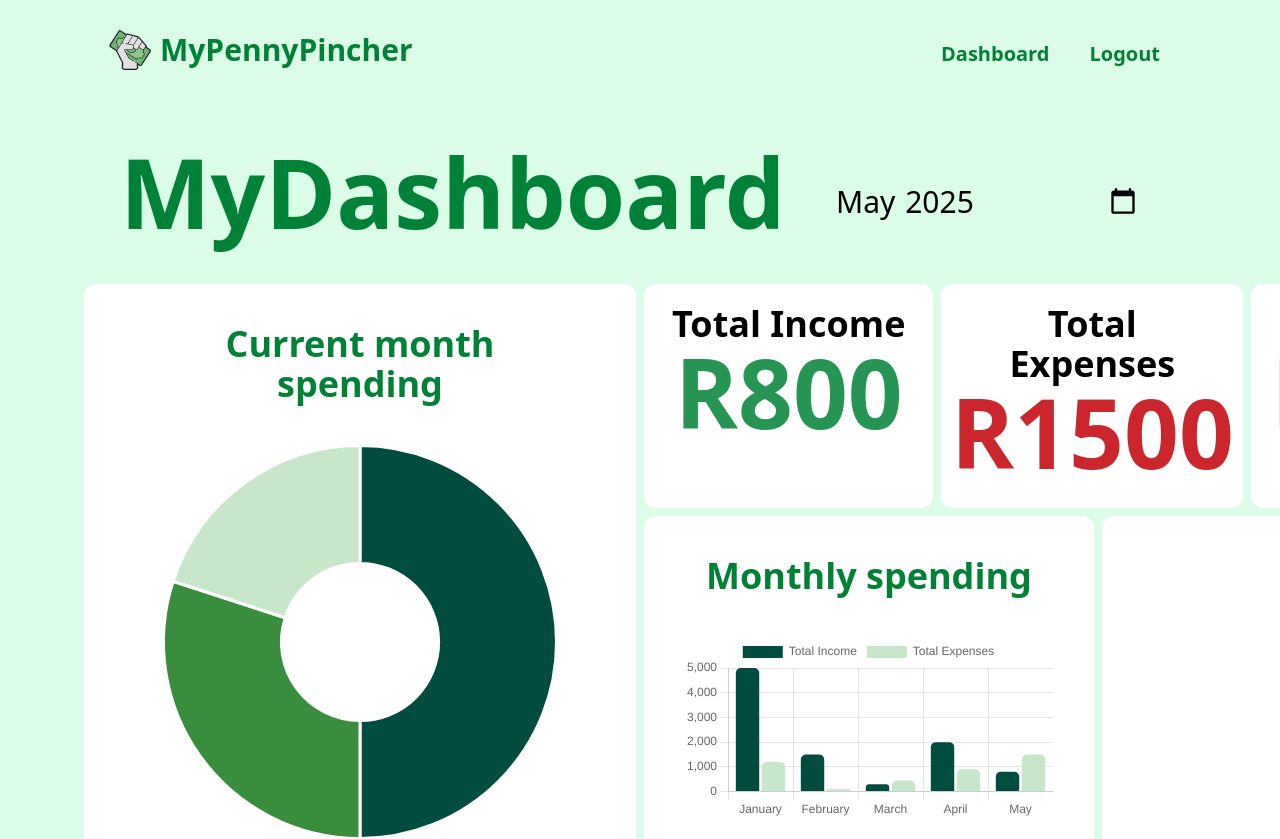
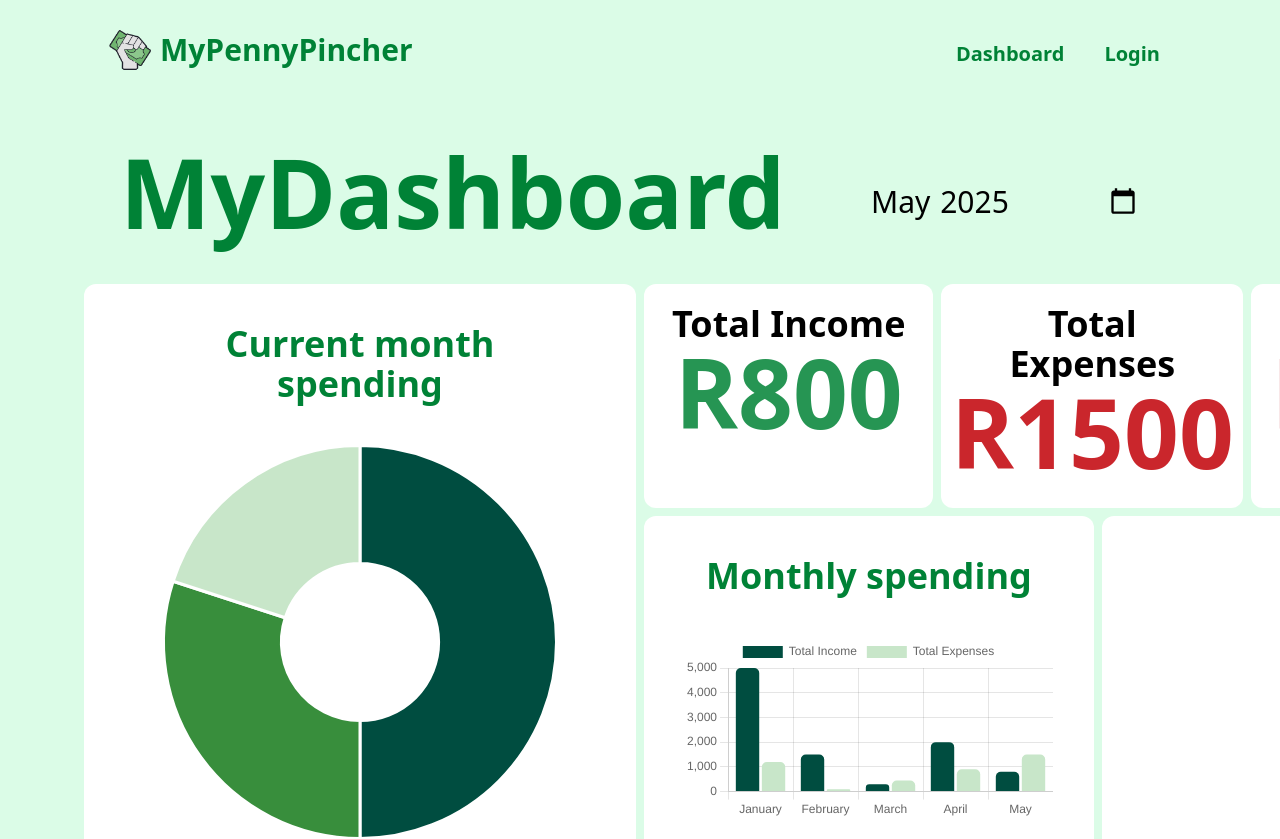
Before and after one commit to Tewahido/MyPennyPincher, a React (Vite) app in the folder MyPennyPincher_Client/: page /dashboard in a window 1280 px wide. Shown: the top 839 px of the page. Built offline with nearby package versions, Linux system fonts and the light colour scheme.

Commit message:
Added Redux for conditional rendering of login/logout buttons on NavBar

```diff
--- a/MyPennyPincher_Client/package.json
+++ b/MyPennyPincher_Client/package.json
@@ -10,11 +10,13 @@
     "preview": "vite preview"
   },
   "dependencies": {
+    "@reduxjs/toolkit": "^2.8.1",
     "@tailwindcss/vite": "^4.1.5",
     "chart.js": "^4.4.9",
     "react": "^19.1.0",
     "react-chartjs-2": "^5.3.0",
     "react-dom": "^19.1.0",
+    "react-redux": "^9.2.0",
     "tailwindcss": "^4.1.5"
   },
   "devDependencies": {
--- a/MyPennyPincher_Client/src/components/AppWrapper.jsx
+++ b/MyPennyPincher_Client/src/components/AppWrapper.jsx
@@ -3,6 +3,8 @@ import Navbar from "./Navbar.jsx";
 import HomePageNavbar from "./HomePageNavbar.jsx";
 import App from "../App.jsx";
 import Footer from "./Footer.jsx";
+import { Provider } from "react-redux";
+import { store } from "../store/store.js";
 
 export default function AppWrapper() {
   const location = useLocation();
@@ -10,9 +12,11 @@ export default function AppWrapper() {
 
   return (
     <>
-      {isHome ? <HomePageNavbar /> : <Navbar />}
-      <App />
-      <Footer />
+      <Provider store={store}>
+        {isHome ? <HomePageNavbar /> : <Navbar />}
+        <App />
+        <Footer />
+      </Provider>
     </>
   );
 }
--- a/MyPennyPincher_Client/src/components/HomePageNavbar.jsx
+++ b/MyPennyPincher_Client/src/components/HomePageNavbar.jsx
@@ -2,8 +2,11 @@ import { Link } from "react-router-dom";
 import Logo from "/GrabbingMoneyColor_Icon.png";
 import GreenBg from "../assets/Plain_Green_Background_Wallpaper.jpg";
 import { useState, useEffect } from "react";
+import { useSelector } from "react-redux";
 
 export default function Navbar() {
+  const user = useSelector((state) => state.user);
+
   const [scrolled, setScrolled] = useState(false);
 
   useEffect(() => {
@@ -47,10 +50,10 @@ export default function Navbar() {
             Dashboard
           </Link>
           <Link
-            to="/logout"
+            to={user.LoggedIn ? "/logout" : "/login"}
             className="text-gray-300 font-bold sm:text-lg lg:text-xl mb-3 hover:underline hover:text-white transition duration-300"
           >
-            Logout
+            {user.LoggedIn ? "Logout" : "Login"}
           </Link>
         </div>
       </nav>
--- a/MyPennyPincher_Client/src/components/Navbar.jsx
+++ b/MyPennyPincher_Client/src/components/Navbar.jsx
@@ -1,8 +1,11 @@
 import { Link } from "react-router-dom";
 import Logo from "/GrabbingMoneyColor_Icon.png";
 import { useState, useEffect } from "react";
+import { useSelector } from "react-redux";
 
 export default function Navbar() {
+  const user = useSelector((state) => state.user);
+
   const [scrolled, setScrolled] = useState(false);
 
   useEffect(() => {
@@ -41,10 +44,10 @@ export default function Navbar() {
             Dashboard
           </Link>
           <Link
-            to="/logout"
+            to={user.LoggedIn ? "/logout" : "/login"}
             className="text-green-700 font-bold sm:text-lg lg:text-xl mb-3 hover:underline hover:text-green-600 transition duration-300"
           >
-            Logout
+            {user.LoggedIn ? "Logout" : "Login"}
           </Link>
         </div>
       </nav>
--- a/MyPennyPincher_Client/src/pages/Dashboard/Dashboard.jsx
+++ b/MyPennyPincher_Client/src/pages/Dashboard/Dashboard.jsx
@@ -128,6 +128,8 @@ export default function Dashboard() {
             onChange={(event) => handleChangeMonth(event)}
             value={selectedMonth}
             className="text-3xl m-5 cursor-pointer "
+            max={new Date().toISOString().slice(0, 7)}
+            min="2020-01"
           />
         </div>
         <div className="w-full ">
--- a/MyPennyPincher_Client/src/pages/Dashboard/components/ManageExpenseModal.jsx
+++ b/MyPennyPincher_Client/src/pages/Dashboard/components/ManageExpenseModal.jsx
@@ -46,7 +46,8 @@ const ManageExpenseModal = forwardRef(function ManageExpenseModal(
             type="number"
             name="Amount"
             className="h-full w-[70%] bg-red-100 text-red-900  rounded-lg mx-3 p-3 focus:outline-none"
-            defaultValue={expense && expense.Amount}
+            defaultValue={expense ? expense.Amount : 0}
+            min={0}
           />
         </label>
         <label className="flex h-10 p-1 items-center justify-start">
--- a/MyPennyPincher_Client/src/pages/Dashboard/components/ManageIncomeModal.jsx
+++ b/MyPennyPincher_Client/src/pages/Dashboard/components/ManageIncomeModal.jsx
@@ -47,7 +47,8 @@ const ManageIncomeModal = forwardRef(function ManageIncomeModal(
             type="number"
             name="Amount"
             className="h-full w-[75%] bg-green-100 text-green-900  rounded-lg mx-3 p-3 focus:outline-none"
-            defaultValue={income && income.Amount}
+            defaultValue={income ? income.Amount : 0}
+            min={0}
           />
         </label>
         <label className="flex h-10 p-1 items-center justify-start">
--- /dev/null
+++ b/MyPennyPincher_Client/src/store/slices/userSlice.js
@@ -0,0 +1,19 @@
+import { createSlice } from "@reduxjs/toolkit";
+
+const userSlice = createSlice({
+  name: "user",
+  initialState: { user: null, loggedIn: false },
+  reducers: {
+    login(state, action) {
+      state.user = action.payload;
+      state.loggedIn = true;
+    },
+    logout(state) {
+      state.user = null;
+      state.loggedIn = false;
+    },
+  },
+});
+
+export const { login, logout } = userSlice.actions;
+export default userSlice.reducer;
--- /dev/null
+++ b/MyPennyPincher_Client/src/store/store.js
@@ -0,0 +1,8 @@
+import { configureStore } from "@reduxjs/toolkit";
+import userReducer from "./slices/userSlice.js";
+
+export const store = configureStore({
+  reducer: {
+    user: userReducer,
+  },
+});
--- a/MyPennyPincher_Client/vite.config.js
+++ b/MyPennyPincher_Client/vite.config.js
@@ -2,7 +2,6 @@ import { defineConfig } from "vite";
 import react from "@vitejs/plugin-react";
 import tailwindcss from "@tailwindcss/vite";
 
-// https://vite.dev/config/
 export default defineConfig({
   plugins: [react(), tailwindcss()],
 });
```
Also changed, not shown: 2 other files (tests, documents, lock files or other folders).
